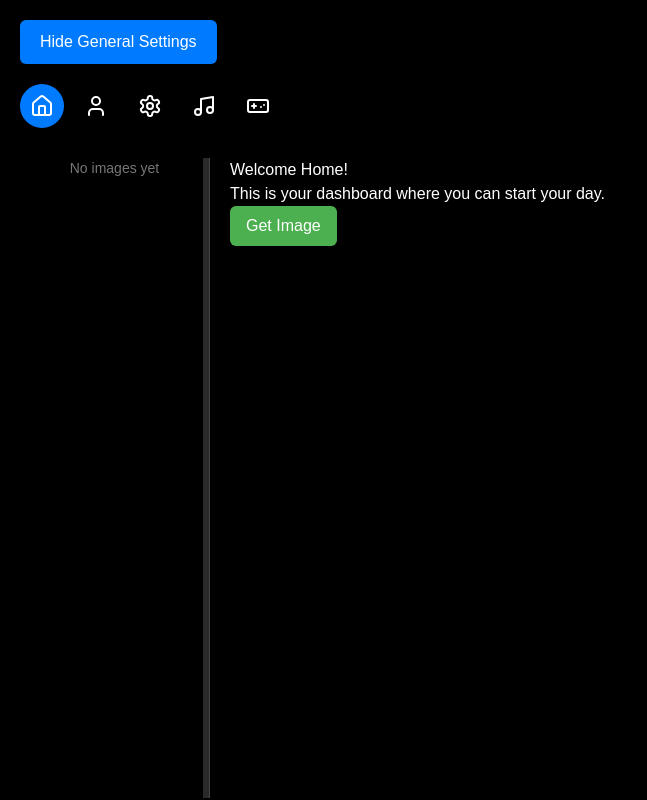
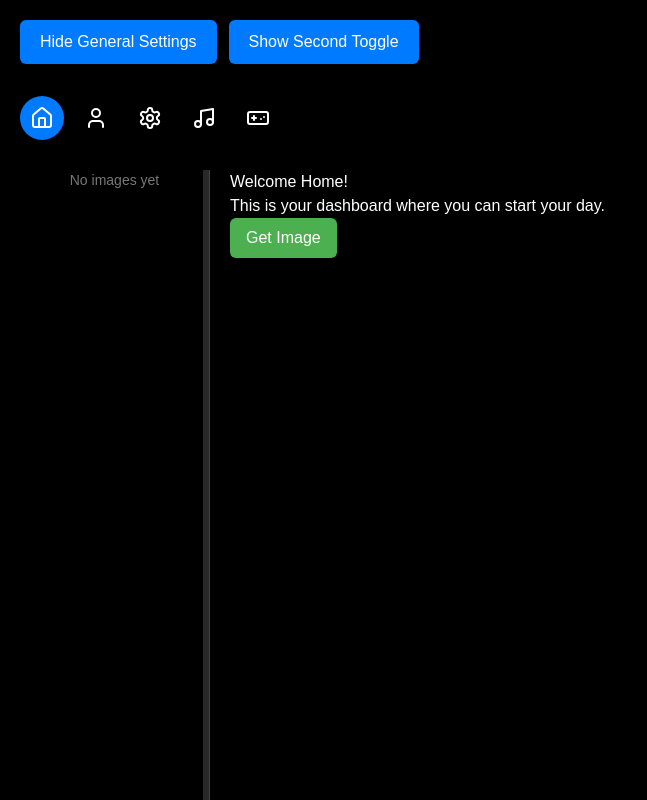
Before and after one commit to jockopw/my-app, a React (Vite) app: page / in a window 1280 px wide. Shown: the whole page, without its empty margins (0-647 px from the left). Built offline with nearby package versions, Linux system fonts and the light colour scheme.

Commit message:
Update App.tsx

```diff
--- a/src/App.tsx
+++ b/src/App.tsx
@@ -7,6 +7,7 @@ export default function App() {
   // === States ===
   const [activeTab, setActiveTab] = useState("home");
   const [tabsVisible, setTabsVisible] = useState(true);
+  const [secondToggleVisible, setSecondToggleVisible] = useState(false);
   const [images, setImages] = useState<string[]>([]);
   const [previewImage, setPreviewImage] = useState<string | null>(null);
   const [zoom, setZoom] = useState(1);
@@ -179,6 +180,7 @@ export default function App() {
       animate={{ opacity: 1 }}
       transition={{ duration: 0.4 }}
     >
+      <div style={{ display: "flex", gap: 12, marginBottom: 12 }}>
         <button
           className="toggle-button"
           onClick={() => setTabsVisible((prev) => !prev)}
@@ -187,8 +189,17 @@ export default function App() {
           {tabsVisible ? "Hide General Settings" : "Show General Settings"}
         </button>
 
+        <button
+          className="toggle-button"
+          onClick={() => setSecondToggleVisible((prev) => !prev)}
+          style={{ backgroundColor: "#007BFF", color: "white" }}
+        >
+          {secondToggleVisible ? "Hide Second Toggle" : "Show Second Toggle"}
+        </button>
+      </div>
+
       <AnimatePresence>
-        {tabsVisible && (
+        {(tabsVisible || secondToggleVisible) && (
           <motion.div
             className="tabs"
             initial={{ opacity: 0, y: -10 }}
@@ -216,7 +227,7 @@ export default function App() {
       </AnimatePresence>
 
       <AnimatePresence mode="wait">
-        {tabsVisible && (
+        {(tabsVisible || secondToggleVisible) && (
           <motion.div
             key={activeTab}
             className="tab-content fade-in"
```
Lines whose indentation alone changed are shown as unchanged.
